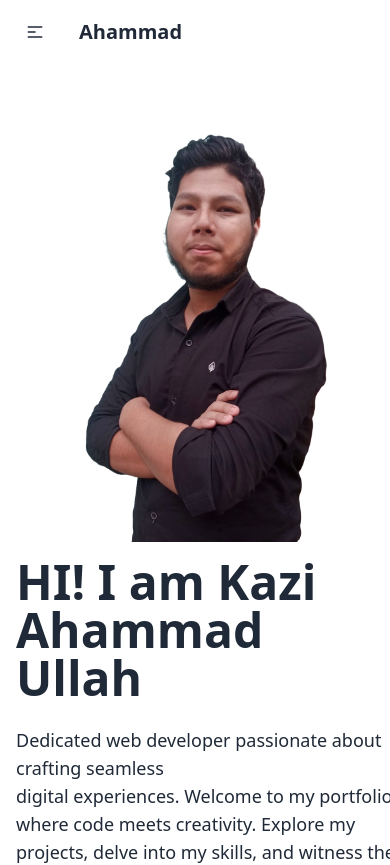
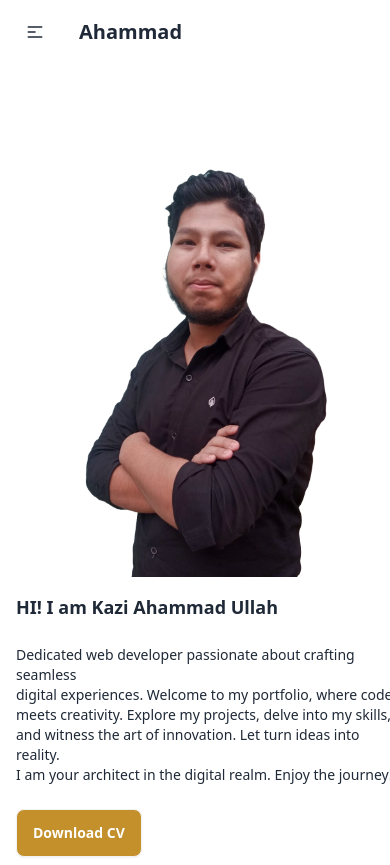
Before and after one commit to Ahammad204/Ahammad_Portfolio, a React (Vite) app: page / in a window 390 px wide. Shown: the top 865 px of the page. Built offline with nearby package versions, Linux system fonts and the light colour scheme.

Commit message:
fixed some issue

```diff
--- a/src/Banner/Banner.jsx
+++ b/src/Banner/Banner.jsx
@@ -21,10 +21,10 @@ const Banner = () => {
     return (
         <div className="hero min-h-screen ">
             <div className="hero-content flex-col lg:flex-row-reverse">
-                <img src={myImage} className="max-w-sm rounded-lg " alt="My Image" />
+                <img src={myImage} className="max-w-sm w-96 rounded-lg " alt="My Image" />
                 <div>
-                    <h1 className="text-5xl font-bold">HI! I am Kazi Ahammad Ullah </h1>
-                    <p className="py-6 font-medium text-lg">Dedicated web developer passionate about crafting seamless <br /> digital experiences. Welcome to my portfolio, where code meets creativity. Explore my projects,  delve into my skills, and witness the art of innovation. Let turn ideas  into reality. <br /> I am your architect in the digital realm. Enjoy the journey!</p>
+                    <h1 className="text-lg md:text-5xl font-bold">HI! I am Kazi Ahammad Ullah </h1>
+                    <p className="py-6 font-medium text-sm md:text-lg">Dedicated web developer passionate about crafting seamless <br /> digital experiences. Welcome to my portfolio, where code meets creativity. Explore my projects,  delve into my skills, and witness the art of innovation. Let turn ideas  into reality. <br /> I am your architect in the digital realm. Enjoy the journey!</p>
                     <button className="btn bg-[#c3902c] hover:bg-[#c3902c] text-white" onClick={downloadCV}>Download CV</button>
                 </div>
             </div>
--- a/src/Education/Eduction.jsx
+++ b/src/Education/Eduction.jsx
@@ -4,7 +4,7 @@ const Eduction = () => {
     return (
         <div className="education" id="education">
             <h1 className="text-4xl font-bold text-center mt-20 mb-20 "> Education </h1>
-            <div className="mb-3 grid grid-cols-1 md:grid-cols-1  lg:grid-cols-3 gap-3 ml-4" >
+            <div className="mb-3 grid grid-cols-1 md:grid-cols-1  lg:grid-cols-3 gap-3 " >
                 {/* Card 1 */}
                     <div className="card  bg-base-100 shadow-xl">
                         <div className="card-body">
--- a/src/Project/Project.jsx
+++ b/src/Project/Project.jsx
@@ -4,9 +4,9 @@ const Project = () => {
     return (
       <div className="project" id="project">
         <h1 className="text-4xl font-bold text-center mt-20 mb-20"> Project </h1>
-          <div  className="mb-3 grid grid-cols-1 md:grid-cols-2  lg:grid-cols-3 gap-3 ml-4" >
+          <div  className="mb-3 grid grid-cols-1 md:grid-cols-2  lg:grid-cols-3 gap-3" >
             {/* Project 1 */}
-            <div className="card bg-base-100 ml-7 md:ml-0 shadow-xl">
+            <div className="card bg-base-100  md:ml-0 shadow-xl">
                 <figure><img className="rounded-xl w-full h-60" src="https://i.ibb.co/mvkVqVq/Screenshot-2023-12-11-220015.png" alt="Shoes" /></figure>
                 <div className="card-body">
 
@@ -26,7 +26,7 @@ const Project = () => {
                 </div>
             </div>
             {/* Project 2 */}
-            <div className="card bg-base-100 ml-7 md:ml-0  shadow-xl">
+            <div className="card bg-base-100  md:ml-0  shadow-xl">
                 <figure><img className="rounded-xl w-full h-60" src="https://i.ibb.co/JvSVZDH/Screenshot-2023-12-11-215727.png" alt="Shoes" /></figure>
                 <div className="card-body">
 
@@ -46,7 +46,7 @@ const Project = () => {
                 </div>
             </div>
             {/* Project 3 */}
-            <div className="card bg-base-100 ml-7 md:ml-0  shadow-xl">
+            <div className="card bg-base-100  md:ml-0  shadow-xl">
                 <figure><img className="rounded-xl w-full h-60" src="https://i.ibb.co/g4J1hy3/Screenshot-2023-12-11-215911.png" alt="Shoes" /></figure>
                 <div className="card-body">
 
```
